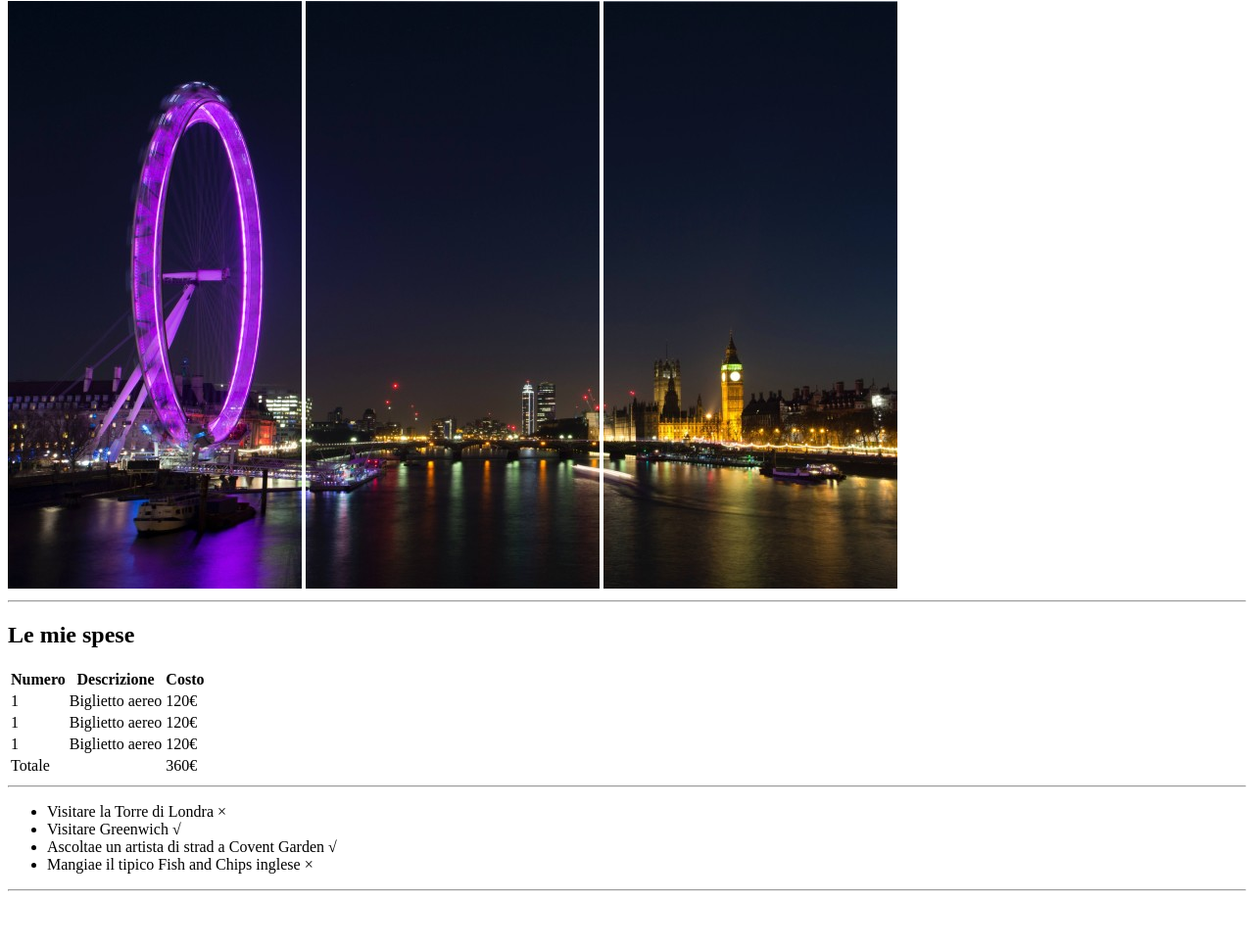
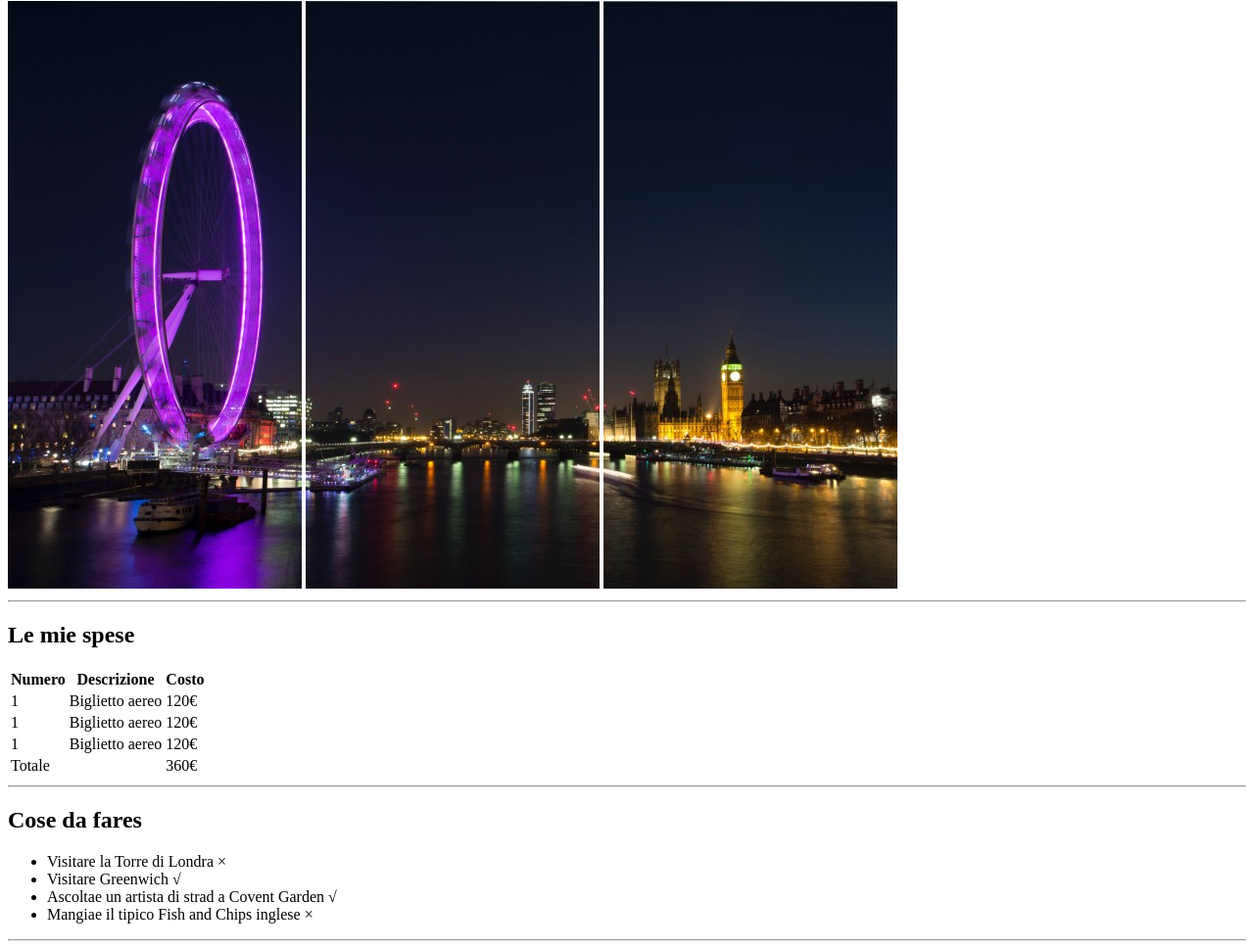
Before and after one commit to Zibo88/html-london-trip, a plain HTML site: page index.html in a window 1280 px wide. Shown: the part 79-1048 px from the top of the page at 98% size. Before the commit the page ends 997 px from the top, so only its background shows below. Drawn offline with Linux system fonts and the light colour scheme.

Commit message:
ho aggiunto il titolo alla lista non ordinata

```diff
--- a/index.html
+++ b/index.html
@@ -58,6 +58,7 @@
         <hr>
 
         <!--lista non ordinata-->
+        <h2>Cose da fares</h2>
         <ul>
             <li>Visitare la Torre di Londra &times;</li>
             <li>Visitare Greenwich &radic;</li>
@@ -67,6 +68,8 @@
 
         <hr>
 
+
+
     </main>
     <footer>
 
```
